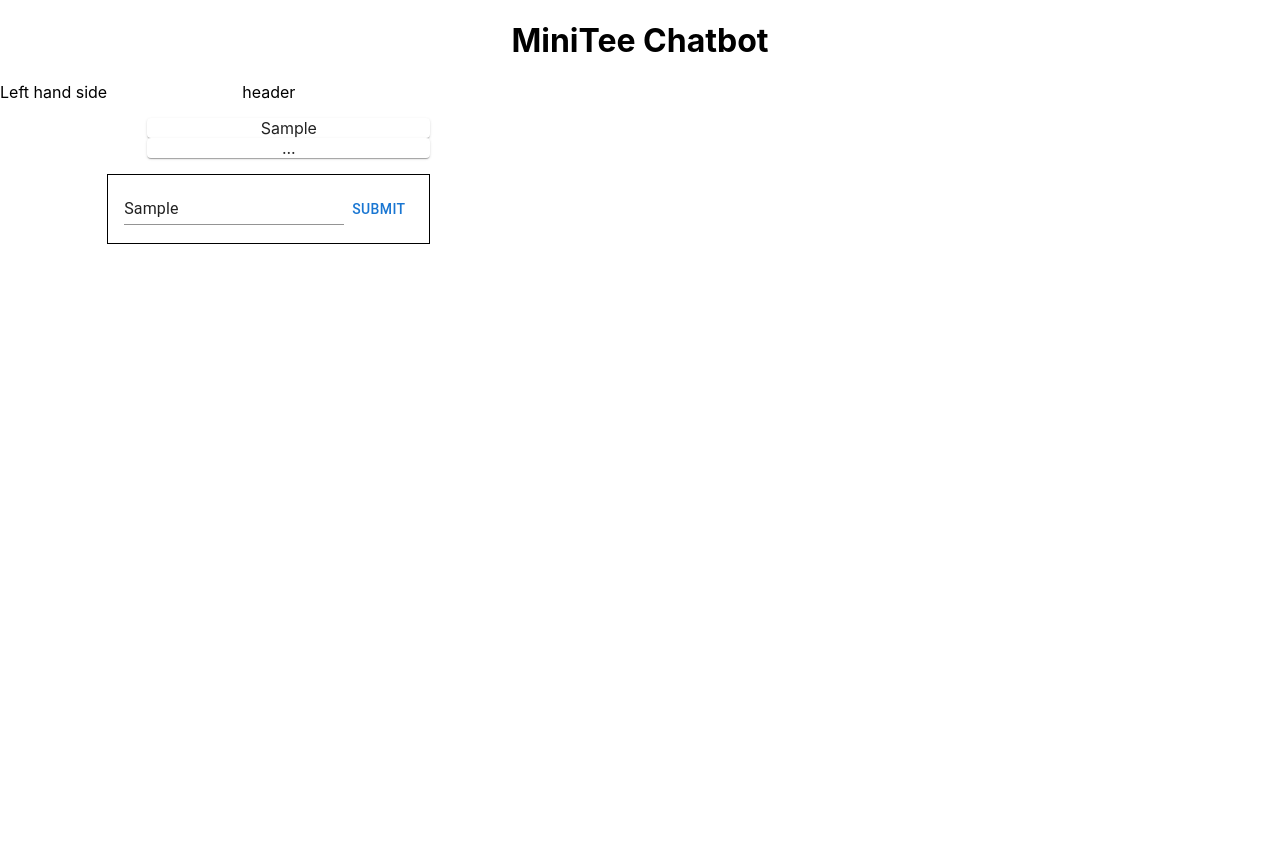
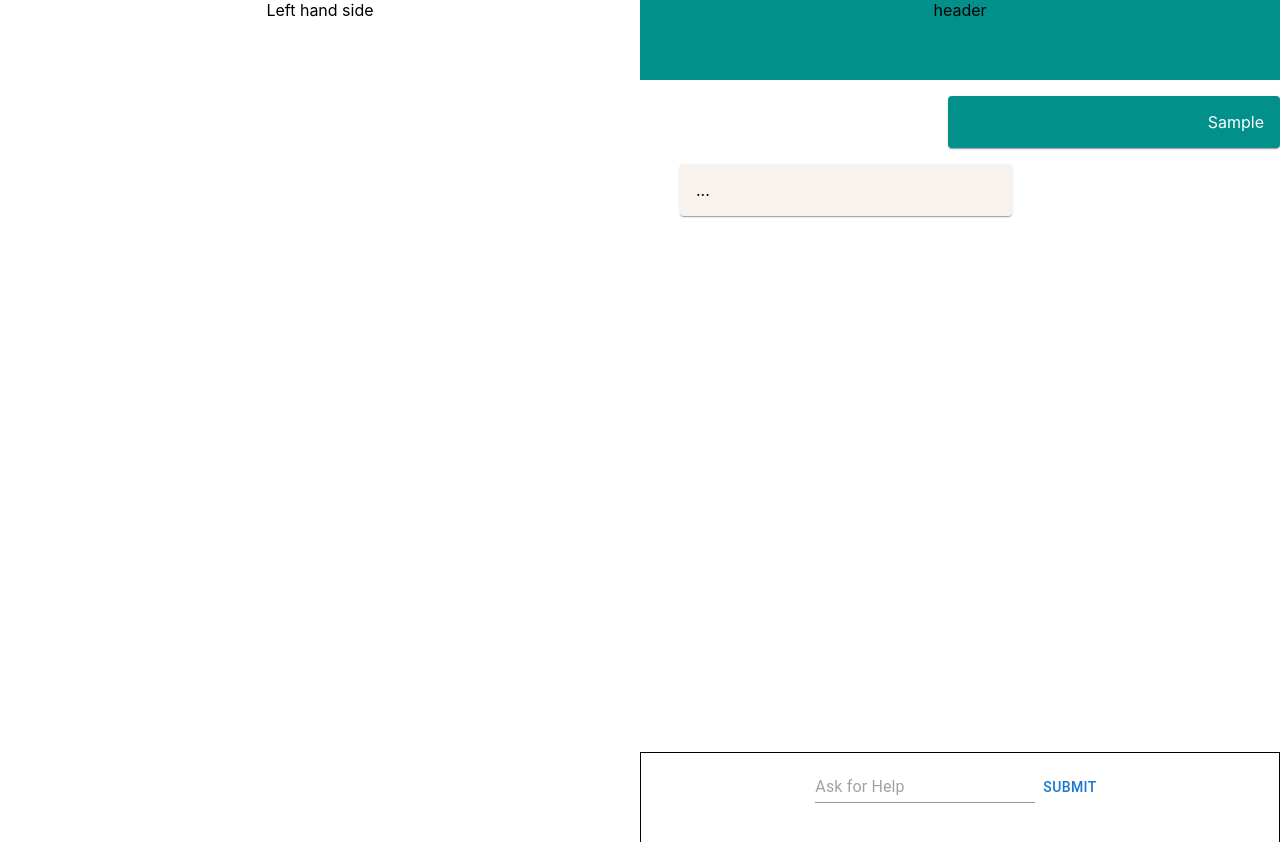
Before and after one commit to oriceane/open-ai-flask-boilerplate, a React (Create React App) app in the folder mini-tee-frontend/: page / in a window 1280 px wide. Both pictures are taken after typing "Sample" into the empty fields and a click on the button "SUBMIT". Shown: the top 842 px of the page. Before the commit the page ends 800 px from the top, so only its background shows below. Built offline with nearby package versions, Linux system fonts and the light colour scheme; no server answers.

Commit message:
message styling

```diff
--- a/mini-tee-frontend/src/App.jsx
+++ b/mini-tee-frontend/src/App.jsx
@@ -1,23 +1,24 @@
-import React from 'react';
-import { Container, Grid, css } from '@mui/material';
-import './App.css';
-import { ChatWindow } from './components/ChatWindow';
-
+import React from "react";
+import { Container, Grid, css } from "@mui/material";
+import "./App.css";
+import { ChatWindow } from "./components/ChatWindow";
 
 const style = {
   display: "flex",
   flexDirection: "row",
-justifyContent: "spaceBetween"
-}
+  justifyContent: "spaceBetween",
+};
 
 function App() {
   return (
     <div className="App">
-      <h1>MiniTee Chatbot</h1>
       <main style={style}>
-
-        <div>Left hand side</div>
-        <ChatWindow />
+        <div style={{ width: "50%", height: "100vh" }}>
+          <div>Left hand side</div>
+        </div>
+        <div style={{ width: "50%", height: "100vh" }}>
+          <ChatWindow />
+        </div>
       </main>
     </div>
   );
--- a/mini-tee-frontend/src/components/ChatWindow/index.tsx
+++ b/mini-tee-frontend/src/components/ChatWindow/index.tsx
@@ -49,24 +49,36 @@ export const ChatWindow = () => {
 
       setChatThread([...newThreadState.slice(0, -1), tutorMessage]);
     });
+    event.currentTarget.userInput.value = "";
   };
 
   return (
     <Box>
       <Stack>
-        <Box>header</Box>
+        <Box sx={{ height: "10vh", backgroundColor: "#01918A" }}>header</Box>
         <Box>
-          <Stack component="ul">
+          <Stack component="ul" spacing="1em" sx={{ height: "80vh" }}>
             {chatThread.map((message) => {
+              const isTutor = message.user === "TUTOR";
+
               return (
-                <Card component="li" key={message.body}>
-                  {message.body}
-                </Card>
+                <div
+                  style={{
+                    display: "flex",
+                    justifyContent: isTutor ? "left" : "right",
+                  }}
+                >
+                  <Message
+                    body={message.body}
+                    isTutor={isTutor}
+                    key={message.body}
+                  />
+                </div>
               );
             })}
           </Stack>
         </Box>
-        <Box sx={{ border: "1px solid black", padding: "1em" }}>
+        <Box sx={{ border: "1px solid black", padding: "1em", height: "10vh" }}>
           <form onSubmit={handleSubmit}>
             <Input name="userInput" placeholder="Ask for Help" />
             <Button type="submit">submit</Button>
@@ -76,3 +88,20 @@ export const ChatWindow = () => {
     </Box>
   );
 };
+
+const Message = ({ body, isTutor }) => {
+  const styles = {
+    backgroundColor: isTutor ? "#F7F2ED" : "#01918A",
+    textAlign: isTutor ? "left" : "right",
+    justifySelf: isTutor ? "flexStart" : "flexEnd",
+    color: isTutor ? "black" : "white",
+    padding: "1em",
+    width: "50%",
+  };
+
+  return (
+    <Card sx={styles} component="li">
+      {body}
+    </Card>
+  );
+};
```
